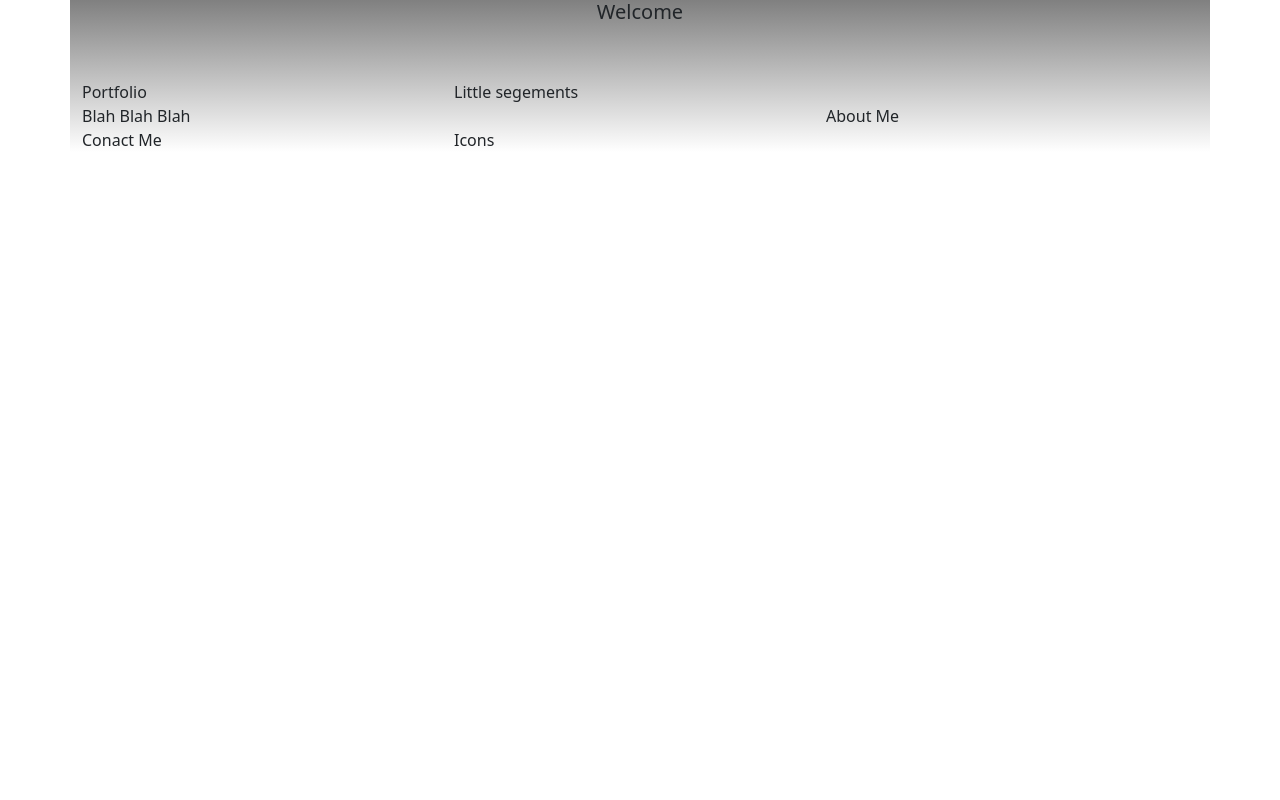
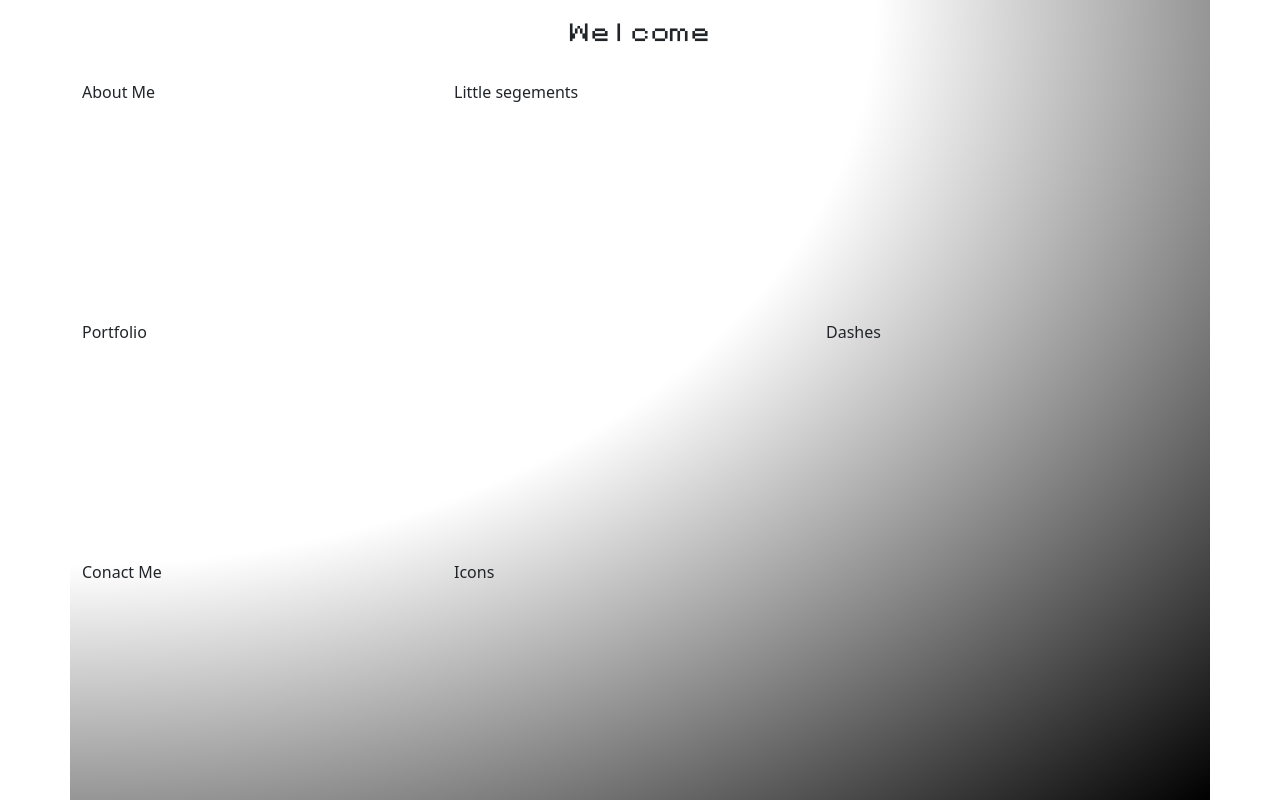
Before and after one commit to MahabaHubba/Portfolio, a React (Create React App) app in the folder my-app/: page / in a window 1280 px wide. Built offline with nearby package versions, Linux system fonts and the light colour scheme.

Commit message:
Added Font
Pokemon font added, diurectory was wreong rpreviously and needed to clear cache to allow font to comne throguh

```diff
--- a/my-app/src/App.css
+++ b/my-app/src/App.css
@@ -1,8 +1,34 @@
 .gradient-bg {
-    background: linear-gradient(to bottom, grey, white);
-    /* Adjust the direction and colors as needed */
-  }
+  background: radial-gradient(ellipse at top left, white 50%, black 100%);
+}
+
+
 
   .welcome {
     height: 10vh;
+    display: flex;
+    justify-content: center; /* Horizontally centers the content */
+    align-items: center;
+
   }
+
+  .welcometext {
+    font-family: "pokemon";
+  }
+
+  .aboutme1 {
+    height: 30vh;
+  }
+
+  .portfolio {
+    height: 30vh;
+  }
+
+  .contact1 {
+    height: 30vh;
+  }
+
+  @font-face {
+    font-family: "pokemon";
+    src: url('../public/pokemonfont/PokemonGb-RAeo.ttf') format('truetype');
+  }
--- a/my-app/src/App.js
+++ b/my-app/src/App.js
@@ -1,5 +1,8 @@
 import './App.css';
 import 'bootstrap/dist/css/bootstrap.min.css';
+
+
+
 //Currently is able to come one by one in terms of letters however there is some error
 // import React, { useState, useEffect } from 'react';
 
@@ -26,26 +29,26 @@ import 'bootstrap/dist/css/bootstrap.min.css';
 function App() {
   return (
     //Overall Container
-    <div class="container gradient-bg">
+    <div className="container gradient-bg">
 
-    <div class="row ">
+    <div className="row ">
 
-    <div class="col-12 welcome">
-    <h5 className="text-center"> Welcome </h5>
+    <div className="col-12 welcome">
+    <h5 className="text-center welcometext"> Welcome </h5>
     </div>
 
     <div class="row">
-  <div class="col-md-4">Portfolio</div>
+  <div class="col-md-4 aboutme1">About Me</div>
   <div class="col-md-8">Little segements</div>
 </div>
 
     <div class="row">
-  <div class="col-md-8">Blah Blah Blah</div>
-  <div class="col-md-4">About Me</div>
+  <div class="col-md-8 portfolio">Portfolio</div>
+  <div class="col-md-4">Dashes</div>
 </div>
 
 <div class="row">
-  <div class="col-md-4">Conact Me</div>
+  <div class="col-md-4 contact1">Conact Me</div>
   <div class="col-md-8">Icons</div>
 </div>
 
```
Also changed, not shown: my-app/package.json (+7 -0 lines), my-app/public/pokemonfont/PokemonGb-RAeo.ttf (added), 1 other file (tests, documents, lock files or other folders).
